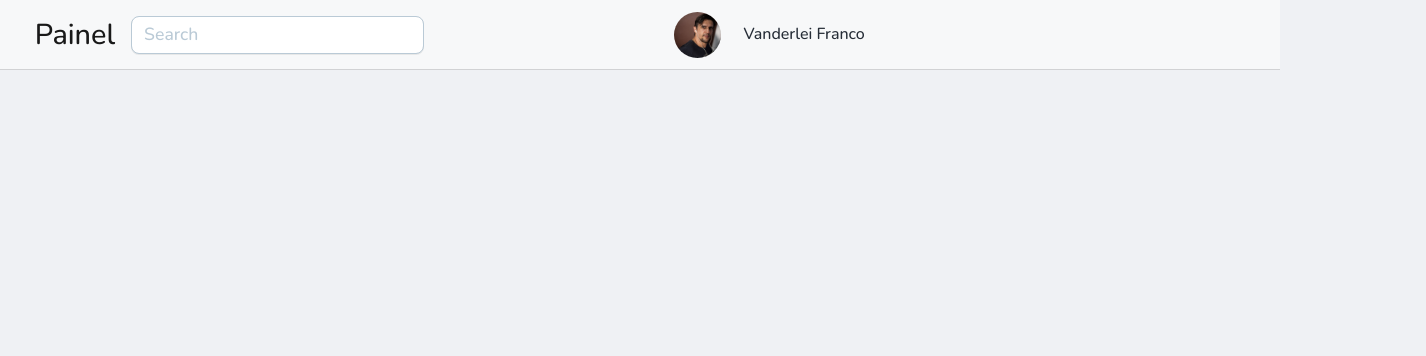
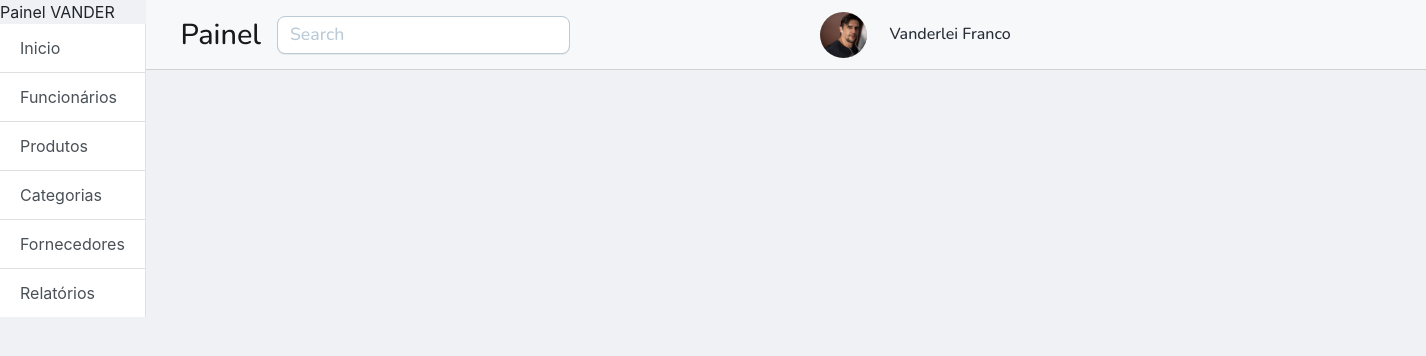
Before and after one commit to vanderleifranco/painelbootstrap, a plain HTML site: page index.html in a window 1280 px wide. Shown: the whole page, 1426 px wide, since content can reach past the window. Drawn offline with nearby package versions, Linux system fonts and the light colour scheme.

Commit message:
painel menu navbar

```diff
--- a/css/style.css
+++ b/css/style.css
@@ -1,5 +1,10 @@
 body{
     background:#eff1f4ff;
+    overflow-x: hidden;
+    /** esconder o overflow causado por min-width: 100vw no id #page-content-wrapper **/
+}
+#page-content-wrapper{
+    min-width: 100vw; /** view port widht  dividida em 100 colunas 100 é toda largura da tela  **/
 }
 #painel-menu-color{
     background-color:rgba(255, 255, 255,0.5);
--- a/index.html
+++ b/index.html
@@ -9,6 +9,27 @@
     <link rel="stylesheet" href="./css/fonte.css">
     <link rel="stylesheet" href="./css/style.css">
 <body>
+
+   <div class="d-flex" id="wrapper">
+       <!-- SIDEBAR-->
+       <div id="sidebar-wrapper">
+           <div class="sidebar-heading">
+               <span>
+                   Painel VANDER
+               </span>
+           </div>
+           <div class="list-group list-group-flush border-right">
+                <a href="" class="list-group-item list-group-item-action">Inicio</a>
+                <a href="" class="list-group-item list-group-item-action">Funcionários</a>
+                <a href="" class="list-group-item list-group-item-action">Produtos</a>
+                <a href="" class="list-group-item list-group-item-action">Categorias</a>
+                <a href="" class="list-group-item list-group-item-action">Fornecedores</a>
+                <a href="" class="list-group-item list-group-item-action">Relatórios</a>
+           </div>
+       </div>
+
+       <!-- Content-->
+       <div id="page-content-wrapper">
             <!--navegação componentes bootstrap-->
             <nav class="navbar navbar-expand-lg navbar-light" id="painel-menu-color">
                 <a href="" class="navbar-brand" id="navbar-site-title">Painel</a>
@@ -26,6 +47,12 @@
                     </div>
                 </div>
             </nav>
+       </div>
+
+   </div>
+
+
+
 
 
     <script src="./js/jquery-3.6.0.min.js"></script>
```
Lines whose indentation alone changed are shown as unchanged.
